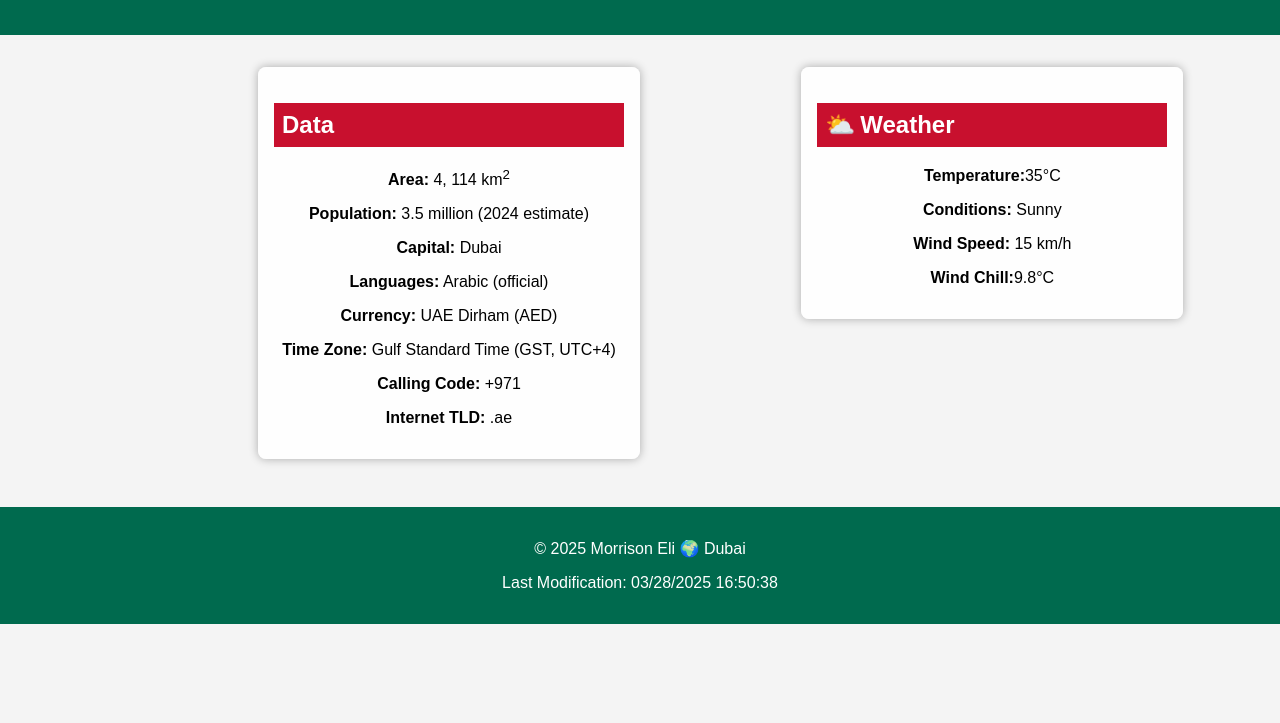
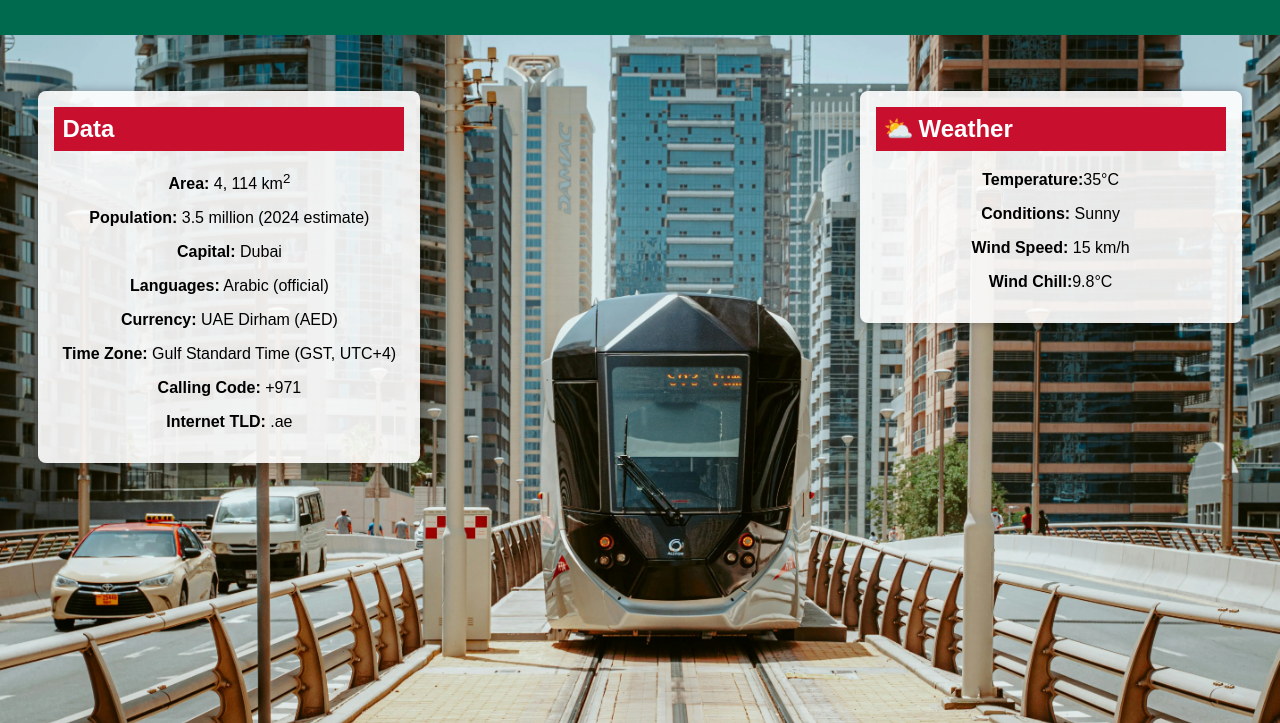
Before and after one commit to Edprime9/wdd131, a plain HTML site: page place.html in a window 1280 px wide. Shown: the part 77-800 px from the top of the page. Drawn offline with Linux system fonts and the light colour scheme.

Commit message:
Homepage

```diff
--- a/place.html
+++ b/place.html
@@ -9,20 +9,17 @@
     <link rel="preconnect" href="https://fonts.gstatic.com" crossorigin>
     <link
       href="https://fonts.googleapis.com/css2?family=Roboto:wght@100..900&display=swap"
-      rel="stylesheet">
+      rel="stylesheet"
+    >
     <link rel="stylesheet" href="styles/place.css">
   </head>
   <body>
-
     <header>
       <h1>Dubai</h1>
     </header>
 
-    <main>
-        <picture>
-            <source srcset="images/madagascar-mobile.webp" media="(max-width: 600px)">
-            <!-- <img src="images/dubai.webp" alt="Dubai"> -->
-        </picture>
+    <main class="container">
+      <img src="images/dubai.webp" alt="dubai" class="background">
 
       <section class="data">
         <h2>Data</h2>
@@ -43,7 +40,6 @@
         <p><strong>Conditions:</strong> Sunny</p>
         <p><strong>Wind Speed:</strong><span id="wind"> 15 km/h</span></p>
         <p><strong>Wind Chill:</strong><span id="windchill"> N/A</span></p>
-
       </section>
     </main>
 
@@ -53,6 +49,5 @@
     </footer>
 
     <script src="scripts/place.js" defer></script>
-
   </body>
 </html>
--- a/styles/place.css
+++ b/styles/place.css
@@ -1,4 +1,3 @@
-
 :root {
   --primary-color: #c8102e;
   --secondary-color: #006a4e;
@@ -20,25 +19,24 @@ header {
   padding: 1rem;
 }
 
-main {
+.container {
   display: flex;
   flex-direction: column;
   align-items: center;
-    padding: 1rem;
+  /* padding: 1rem; */
   text-align: center;
 }
-
-picture img {
+.background {
   width: 100%;
-    max-width: 800px;
   height: auto;
 }
 
-.data, .weather {
+.data,
+.weather {
   background: rgba(255, 255, 255, 0.9);
   padding: 1rem;
   margin: 1rem 0;
-    width: 90%;
+  width: 50%;
   max-width: 350px;
   box-shadow: 0 0 10px rgba(0, 0, 0, 0.3);
   border-radius: 8px;
@@ -58,23 +56,44 @@ footer {
 }
 
 /* Responsive Design */
-@media (min-width: 768px) {
-    main {
-        display: flex;
-        flex-direction: row;
-        justify-content: space-around;
-        align-items: flex-start;
+@media (min-width: 750px) {
+  .container {
+    display: grid;
+    position: relative;
+    width: 100%;
+    height: 100vh;
+    grid-template-columns: 1fr;
+    grid-template-rows: 1fr;
   }
 
-    .data, .weather {
-        width: 45%;
+  .background {
+    width: 100%;
+    height: 100%;
+    object-fit: cover;
+    position: absolute;
+    top: 0;
+    left: 0;
+    z-index: -1;
   }
 
-    .data h2, .weather h2 {
+  .data {
+    position: absolute;
+    top: 5%;
+    left: 3%;
+  }
+  .weather {
+    position: absolute;
+    top: 5%;
+    right: 3%;
+  }
+
+  .data h2,
+  .weather h2 {
     background: var(--primary-color);
     color: var(--text-color);
     padding: 0.5rem;
     text-align: left;
+    margin-top: 0;
   }
 
   .weather h2::before {
--- /dev/null
+++ b/week04/styles/lazyload.css
@@ -0,0 +1,26 @@
+h1 {
+  text-align: center;
+}
+
+main {
+  margin: 0 auto;
+  width: 400px;
+}
+img {
+  display: block;
+  margin: 10px 0;
+  width: 100%;
+  animation: fade 15s;
+}
+
+@keyframes fade {
+  0% {
+    opacity: 0;
+  }
+  100% {
+    opacity: 1;
+  }
+}
+footer {
+  text-align: center;
+}
```
Also changed, not shown: week04/lazyload.html (added, +61 -0 lines), week04/oojs.html (added, +22 -0 lines). Lines whose indentation alone changed are shown as unchanged.
